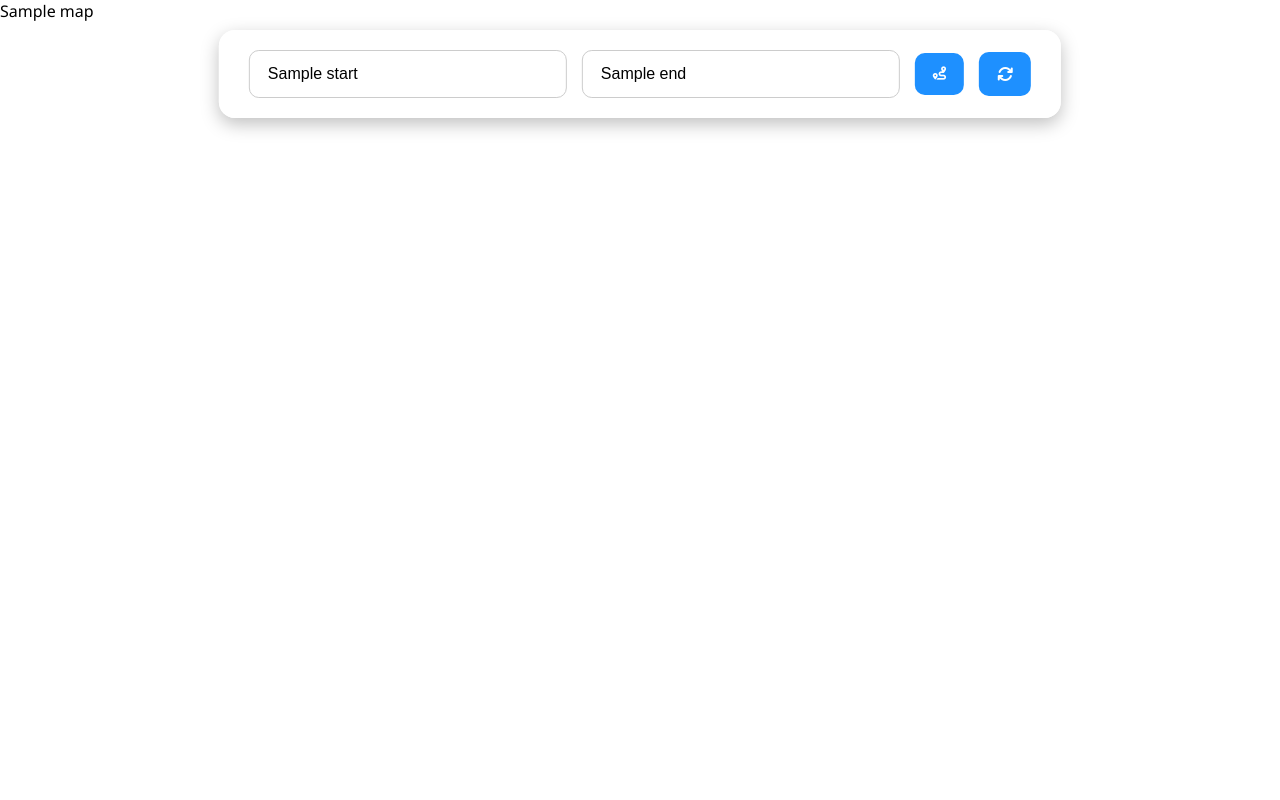
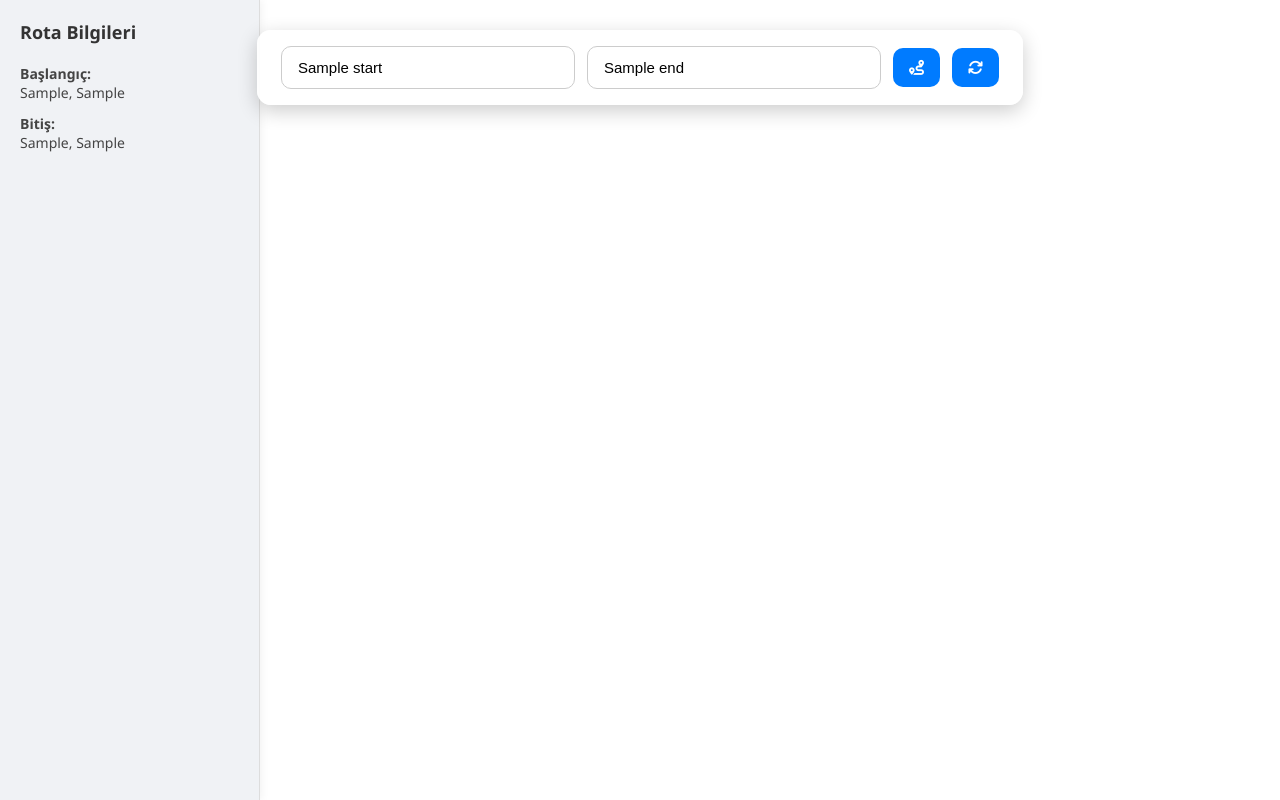
Before and after one commit to abdullah-tanriverdi/TrafficPredictionSystem, a Flask app: template templates/index.html in a window 1280 px wide. Run offline with Flask 3, Linux system fonts and the light colour scheme; the template is opened without the code that fills it: most values are stand-ins (such as "Sample title", 1, 10 or a date in 2020).

Commit message:
The sidebar info panel component has been integrated into the project.

```diff
--- a/app.py
+++ b/app.py
@@ -65,7 +65,8 @@ def find_nearest_node(G, point, max_distance=500):
 @app.route('/')
 def index():
     m = folium.Map(location=[41.015, 28.9795], zoom_start=12)
-    return render_template('index.html', map=m._repr_html_(), start='', end='', error=None)
+    return render_template('index.html', map=m._repr_html_(), start='', end='', error=None,
+                           start_lat=None, start_lon=None, end_lat=None, end_lon=None)
 
 @app.route('/generate_route', methods=['POST'])
 def generate_route():
@@ -77,7 +78,9 @@ def generate_route():
 
     if not all([start_lat, start_lon, end_lat, end_lon]):
         error = "Geçerli başlangıç ve bitiş noktaları giriniz."
-        return render_template('index.html', map=None, start=start_input, end=end_input, error=error)
+        return render_template('index.html', map=None, start=start_input, end=end_input,
+                               start_lat=None, start_lon=None, end_lat=None, end_lon=None,
+                               error=error)
 
     center_lat = (start_lat + end_lat) / 2
     center_lon = (start_lon + end_lon) / 2
@@ -114,7 +117,10 @@ def generate_route():
     response = requests.get(traffic_url, params=params)
     if not response.ok:
         error = "Trafik verisi alınırken hata oluştu."
-        return render_template('index.html', map=m._repr_html_(), start=start_input, end=end_input, error=error)
+        return render_template('index.html', map=m._repr_html_(), start=start_input, end=end_input,
+                               start_lat=round(start_lat,6), start_lon=round(start_lon,6),
+                               end_lat=round(end_lat,6), end_lon=round(end_lon,6),
+                               error=error)
 
     data = response.json()
     traffic_data = data.get("results", [])
@@ -129,7 +135,6 @@ def generate_route():
         for link in links:
             points = link.get("points", [])
             for pt in points:
-
                 if lat_min <= pt['lat'] <= lat_max and lon_min <= pt['lng'] <= lon_max:
                     heatmap_data.append([pt['lat'], pt['lng'], jam_factor])
 
@@ -141,7 +146,6 @@ def generate_route():
         color='red', fill=False, weight=2
     ).add_to(m)
 
-
     G = build_weighted_graph(traffic_data, lat_min, lat_max, lon_min, lon_max)
 
     start_node = find_nearest_node(G, (start_lat, start_lon))
@@ -149,13 +153,19 @@ def generate_route():
 
     if not start_node or not end_node:
         error = "Başlangıç veya bitiş noktasına yakın uygun yol bulunamadı."
-        return render_template('index.html', map=m._repr_html_(), start=start_input, end=end_input, error=error)
+        return render_template('index.html', map=m._repr_html_(), start=start_input, end=end_input,
+                               start_lat=round(start_lat,6), start_lon=round(start_lon,6),
+                               end_lat=round(end_lat,6), end_lon=round(end_lon,6),
+                               error=error)
 
     try:
         path_nodes = nx.dijkstra_path(G, start_node, end_node, weight='weight')
     except nx.NetworkXNoPath:
         error = "Uygun rota bulunamadı."
-        return render_template('index.html', map=m._repr_html_(), start=start_input, end=end_input, error=error)
+        return render_template('index.html', map=m._repr_html_(), start=start_input, end=end_input,
+                               start_lat=round(start_lat,6), start_lon=round(start_lon,6),
+                               end_lat=round(end_lat,6), end_lon=round(end_lon,6),
+                               error=error)
 
     route_coords = []
     for i in range(len(path_nodes) - 1):
@@ -168,7 +178,10 @@ def generate_route():
 
     folium.PolyLine(route_coords, color="blue", weight=5, opacity=0.7).add_to(m)
 
-    return render_template('index.html', map=m._repr_html_(), start=start_input, end=end_input, error=None)
+    return render_template('index.html', map=m._repr_html_(), start=start_input, end=end_input,
+                           start_lat=round(start_lat,6), start_lon=round(start_lon,6),
+                           end_lat=round(end_lat,6), end_lon=round(end_lon,6),
+                           error=None)
 
 @app.route('/reset')
 def reset():
--- a/templates/index.html
+++ b/templates/index.html
@@ -6,71 +6,133 @@
   <style>
     html, body {
       height: 100%;
-            margin: 0; padding: 0;
+      margin: 0;
       font-family: 'Segoe UI', sans-serif;
     }
+
     #map {
       position: absolute;
-            top: 0; bottom: 0;
-            width: 100%;
+      top: 0; bottom: 0; left: 0; right: 0;
       z-index: 0;
     }
+
+    /* Sol Panel */
+    .sidebar {
+      position: absolute;
+      top: 0;
+      left: 0;
+      height: 100%;
+      width: 260px;
+      background: #f0f2f5;
+      border-right: 1px solid #ddd;
+      box-shadow: 2px 0 8px rgba(0, 0, 0, 0.05);
+      z-index: 10;
+      padding: 20px;
+      box-sizing: border-box;
+    }
+
+    .sidebar h2 {
+      margin-top: 0;
+      font-size: 18px;
+      color: #333;
+      margin-bottom: 20px;
+    }
+
+    .info-item {
+      margin-bottom: 12px;
+      font-size: 14px;
+      color: #444;
+    }
+
+    .info-label {
+      font-weight: 600;
+    }
+
+    /* Orta Search Kutusu */
     .search-container {
       position: absolute;
-            top: 30px; left: 50%;
+      top: 30px;
+      left: 50%;
       transform: translateX(-50%);
       background: rgba(255, 255, 255, 0.95);
-            padding: 20px 30px;
-            border-radius: 16px;
-            box-shadow: 0 6px 18px rgba(0, 0, 0, 0.25);
+      padding: 16px 24px;
+      border-radius: 14px;
+      box-shadow: 0 6px 20px rgba(0, 0, 0, 0.2);
       display: flex;
       align-items: center;
-            gap: 15px;
-            z-index: 10;
+      gap: 12px;
+      z-index: 20;
     }
+
     .search-container input[type="text"] {
-            padding: 14px 18px;
+      padding: 12px 16px;
       border-radius: 10px;
       border: 1px solid #ccc;
-            font-size: 16px;
-            width: 280px;
+      font-size: 15px;
+      width: 260px;
     }
-        .search-container button, .search-container a.button-reset {
-            padding: 14px 18px;
+
+    .search-container button,
+    .search-container a.button-reset {
+      padding: 12px 16px;
+      background-color: #007bff;
+      color: white;
       border: none;
-            background-color: #1e90ff;
-            color: white;
       border-radius: 10px;
       cursor: pointer;
       transition: background-color 0.3s ease;
-            text-decoration: none;
+      font-size: 15px;
       display: flex;
       align-items: center;
+      text-decoration: none;
     }
-        .search-container button:hover, .search-container a.button-reset:hover {
-            background-color: #0d6efd;
+
+    .search-container button:hover,
+    .search-container a.button-reset:hover {
+      background-color: #0056b3;
     }
+
+    /* Hata Mesajı */
     .error-message {
       position: absolute;
       top: 90px;
       left: 50%;
       transform: translateX(-50%);
-            background: #ffdddd;
+      background: #ffe0e0;
       padding: 10px 20px;
-            border-radius: 5px;
-            z-index: 11;
-            color: #900;
-            font-weight: bold;
-            box-shadow: 0 0 6px rgba(255, 0, 0, 0.5);
+      border-radius: 6px;
+      color: #b00020;
+      font-weight: 500;
+      box-shadow: 0 0 8px rgba(255, 0, 0, 0.3);
+      z-index: 12;
     }
   </style>
   <link href="https://cdnjs.cloudflare.com/ajax/libs/font-awesome/6.5.0/css/all.min.css" rel="stylesheet" />
 </head>
 <body>
+
+  <!-- Sol Panel -->
+  <div class="sidebar">
+    <h2>Rota Bilgileri</h2>
+    {% if start_coords and end_coords %}
+      <div class="info-item">
+        <span class="info-label">Başlangıç:</span><br>
+        {{ start_coords[0] }}, {{ start_coords[1] }}
+      </div>
+      <div class="info-item">
+        <span class="info-label">Bitiş:</span><br>
+        {{ end_coords[0] }}, {{ end_coords[1] }}
+      </div>
+    {% else %}
+      <div class="info-item">Henüz rota oluşturulmadı.</div>
+    {% endif %}
+  </div>
+
+  <!-- Orta Form -->
   <div class="search-container">
-        <form method="POST" action="/generate_route" style="display: flex; gap: 15px; align-items: center;">
-            <input type="text" name="start" placeholder="Başlangıç noktası (isim veya 41.01,29.00)" value="{{ start }}" required />
-            <input type="text" name="end" placeholder="Bitiş noktası (isim veya 41.05,29.10)" value="{{ end }}" required />
+    <form method="POST" action="/generate_route" style="display: flex; gap: 12px; align-items: center;">
+      <input type="text" name="start" placeholder="Başlangıç (adres veya koordinat)" value="{{ start }}" required />
+      <input type="text" name="end" placeholder="Bitiş (adres veya koordinat)" value="{{ end }}" required />
       <button type="submit" title="Rotayı Oluştur"><i class="fa-solid fa-route"></i></button>
     </form>
     <a href="/reset" class="button-reset" title="Temizle"><i class="fa-solid fa-arrows-rotate"></i></a>
@@ -80,6 +142,7 @@
     <div class="error-message">{{ error }}</div>
   {% endif %}
 
+  <!-- Harita -->
   <div id="map">{{ map | safe }}</div>
 </body>
 </html>
```
Lines whose indentation alone changed are shown as unchanged.
